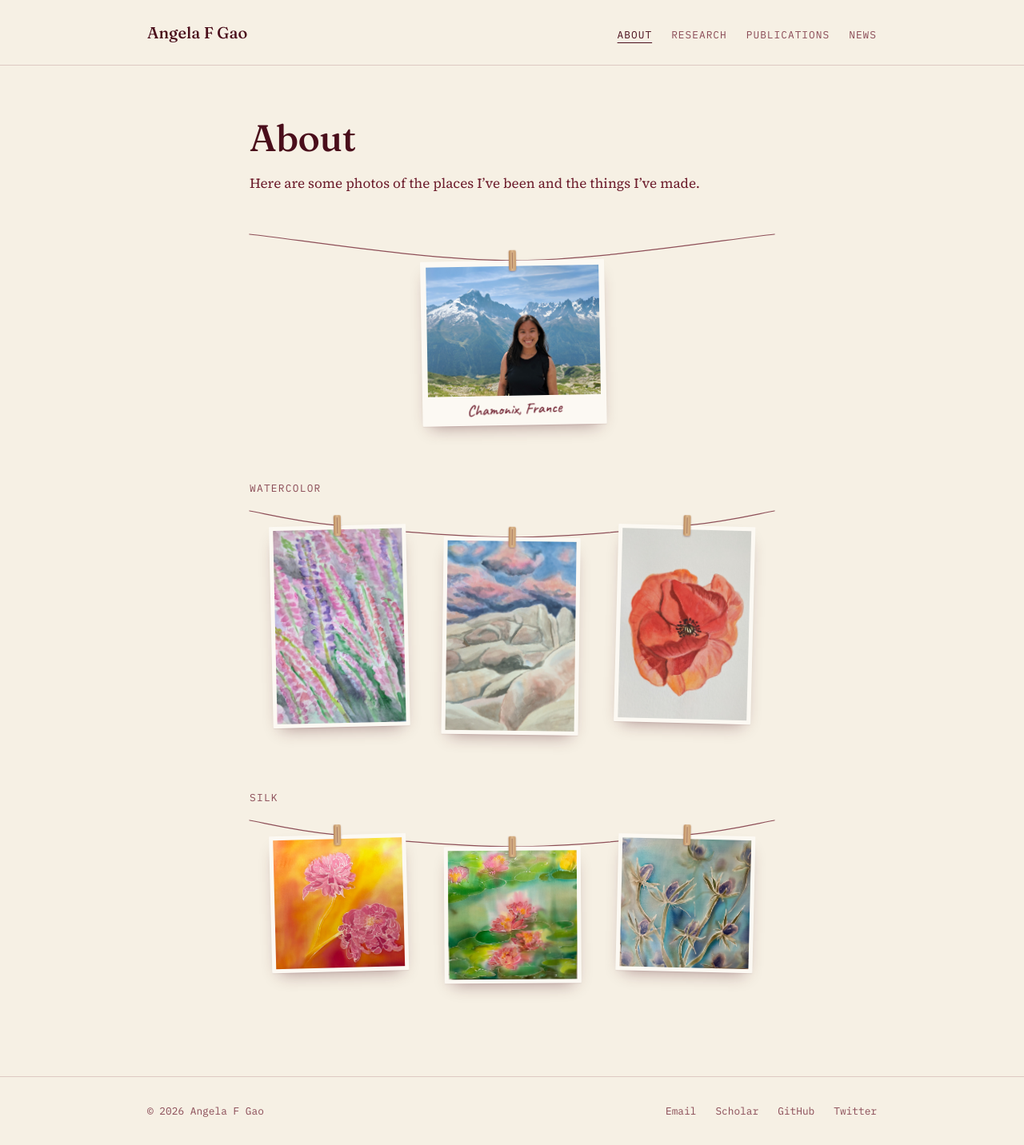
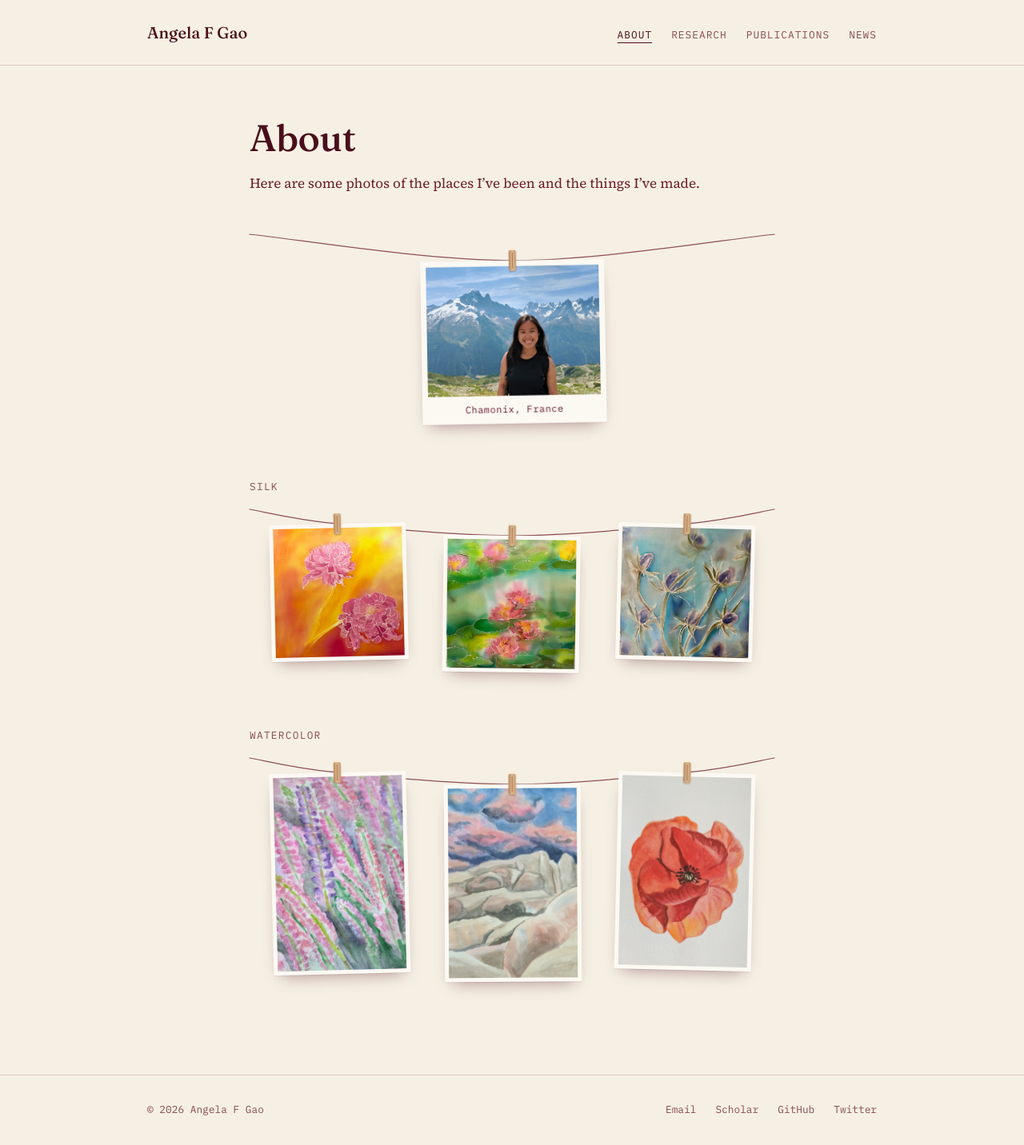
Before and after one commit to angelafgao/angelafgao.github.io, a Jekyll site: the page built from about.markdown, in a window 1280 px wide. Shown: the whole page at 80% size. Built offline with Jekyll 4.4.1, drawn with Linux system fonts in a browser that asks for light colours.

Commit message:
update order

```diff
--- a/_includes/head.html
+++ b/_includes/head.html
@@ -4,6 +4,6 @@
 {% if site.description %}<meta name="description" content="{{ site.description | strip }}">{% endif %}
 <link rel="preconnect" href="https://fonts.googleapis.com">
 <link rel="preconnect" href="https://fonts.gstatic.com" crossorigin>
-<link rel="stylesheet" href="https://fonts.googleapis.com/css2?family=Fraunces:opsz,wght@9..144,400;9..144,500;9..144,600&family=Source+Serif+4:ital,opsz,wght@0,8..60,400;0,8..60,600;1,8..60,400&family=IBM+Plex+Mono:wght@400&family=Caveat:wght@500&display=swap">
+<link rel="stylesheet" href="https://fonts.googleapis.com/css2?family=Fraunces:opsz,wght@9..144,400;9..144,500;9..144,600&family=Source+Serif+4:ital,opsz,wght@0,8..60,400;0,8..60,600;1,8..60,400&family=IBM+Plex+Mono:wght@400&display=swap">
 <link rel="stylesheet" href="{{ '/assets/css/site.css' | relative_url }}">
 {% feed_meta %}
--- a/about.markdown
+++ b/about.markdown
@@ -8,7 +8,7 @@ Here are some photos of the places I've been and the things I've made.
 
 {% include clothesline.html label="Places" items=site.data.gallery.places polaroid=true hide_label=true %}
 
+{% include clothesline.html label="Silk" items=site.data.gallery.silk %}
 {% include clothesline.html label="Watercolor" items=site.data.gallery.watercolor %}
-{% include clothesline.html label="Silk" items=site.data.gallery.silk %}
 
 <script src="{{ '/assets/js/clothesline.js' | relative_url }}" defer></script>
--- a/assets/css/site.css
+++ b/assets/css/site.css
@@ -18,7 +18,6 @@
   --font-heading: "Fraunces", Georgia, serif;
   --font-body: "Source Serif 4", Georgia, serif;
   --font-ui: "IBM Plex Mono", ui-monospace, monospace;
-  --font-hand: "Caveat", "Bradley Hand", cursive;   /* polaroid captions */
 
   /* Type scale (1.25 ratio) */
   --text-xs: 0.8rem;
@@ -295,14 +294,13 @@ main { padding: var(--space-8) 0 var(--space-16); }
 .clothesline-card.is-polaroid { padding: 7px 7px 0; }
 .clothesline-title {
   display: block;
-  padding: 0.35rem 0.25rem 0.5rem;
-  font-family: var(--font-hand);
-  font-size: 1.2rem;
-  font-weight: 500;
-  line-height: 1.2;
+  padding: 0.55rem 0.25rem 0.65rem;
+  font-family: var(--font-ui);
+  font-size: 0.75rem;
+  letter-spacing: 0.04em;
+  line-height: 1.3;
   color: var(--color-text);
   text-align: center;
-  transform: rotate(-1.5deg);
 }
 
 /* Wooden clothespin straddling the rope */
```
Also changed, not shown: _includes/font-lab.html (+1 -12 lines).
